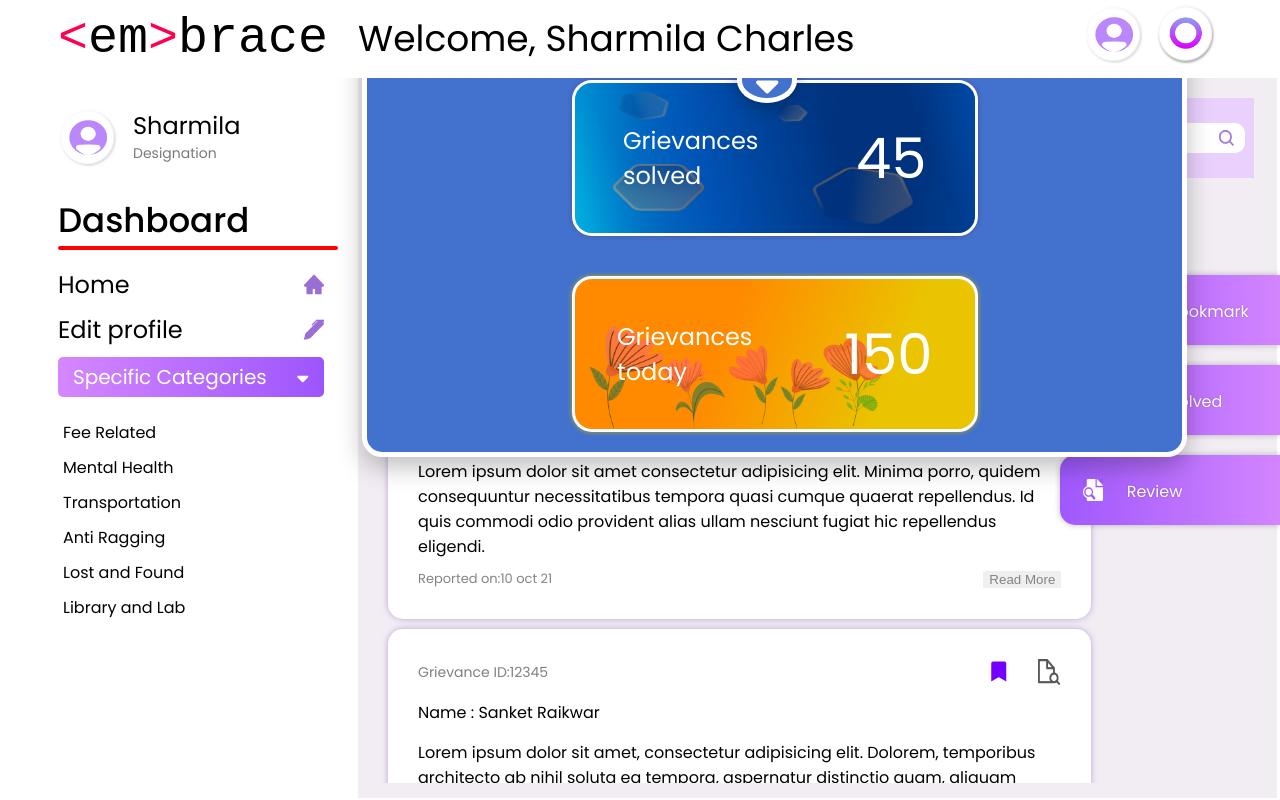
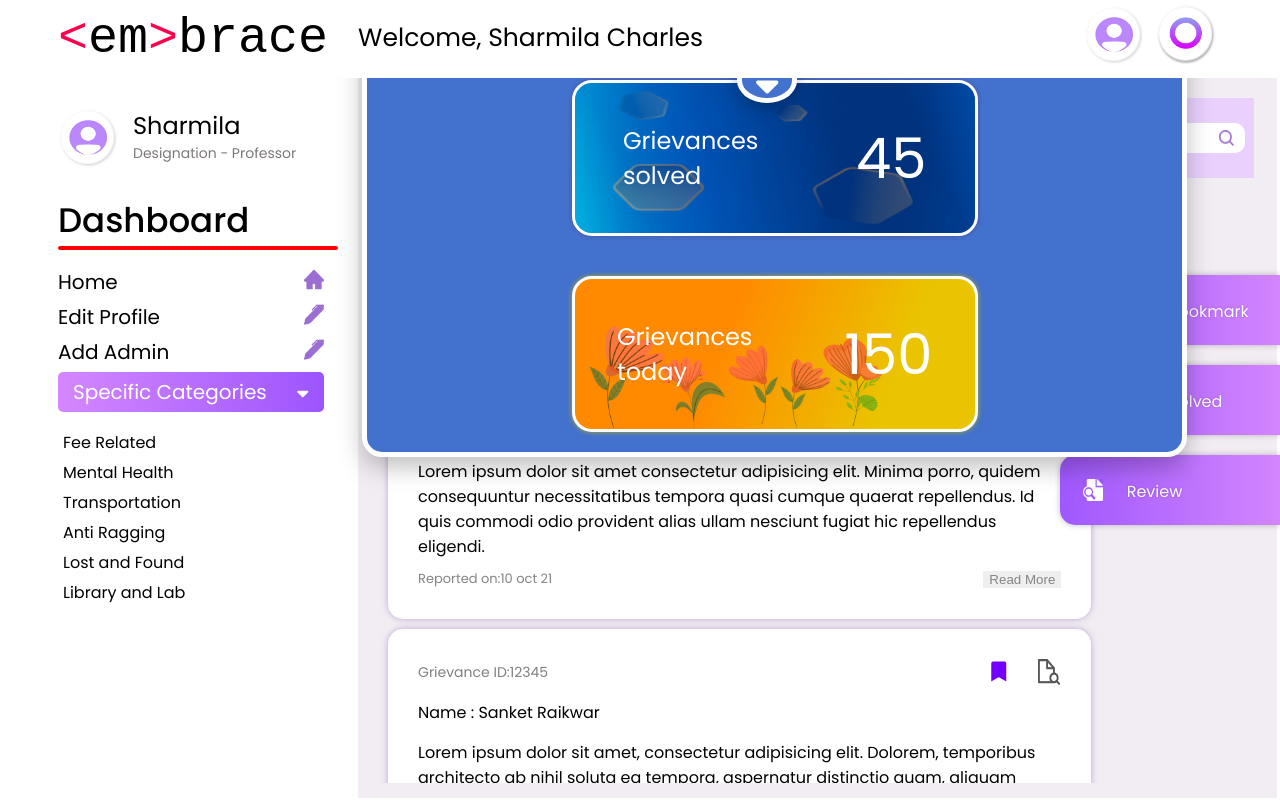
Before and after one commit to Shashank1902/Student-Grievance-System-Design, a React (Create React App) app: page /admin in a window 1280 px wide. Built offline with nearby package versions, Linux system fonts and the light colour scheme.

Commit message:
Minor changes

```diff
--- a/src/Components/Admin/AdminNavbar/adminnavbar.css
+++ b/src/Components/Admin/AdminNavbar/adminnavbar.css
@@ -21,7 +21,7 @@
 }
 
 .admin-name-container {
-  font-size: 36px;
+  font-size: 25px;
   flex: 3;
   margin-left: 30px;
 }
--- a/src/Components/Admin/AdminSidebar/AdminSidebar.jsx
+++ b/src/Components/Admin/AdminSidebar/AdminSidebar.jsx
@@ -15,7 +15,7 @@ const AdminSidebar = () => {
           </div>
           <div className="sidebar-name-cont">
             <div className="sidebar-name">Sharmila</div>
-            <div className="sidebar-desi">Designation</div>
+            <div className="sidebar-desi">Designation - Professor</div>
           </div>
         </div>
 
@@ -30,7 +30,12 @@ const AdminSidebar = () => {
             <div><img className="sidebar-option-icon" src="assets/Home.png" alt="" /></div>
           </div>
           <div className="sidebar-option">
-            <div className="sidebar-option-name">Edit profile</div>
+            <div className="sidebar-option-name">Edit Profile</div>
+            <div><img className="sidebar-option-icon" src="assets/Edit Profile.png" alt="" /></div>
+          </div>
+
+          <div className="sidebar-option">
+            <div className="sidebar-option-name">Add Admin</div>
             <div><img className="sidebar-option-icon" src="assets/Edit Profile.png" alt="" /></div>
           </div>
 
--- a/src/Components/Admin/AdminSidebar/adminsidebar.css
+++ b/src/Components/Admin/AdminSidebar/adminsidebar.css
@@ -44,11 +44,11 @@
     display: flex;
     justify-content: space-between;
     align-items: flex-end;
-    margin: 10px 0;
+    margin: 5px 0;
 }
 
 .sidebar-option-name{
-    font-size: 24px;
+    font-size: 20px;
 }
 
 .sidebar-option-icon {
@@ -81,9 +81,9 @@
 .specific-cat-cont{
     font-family: "Poppins";
     font-size: 16px;
-    padding-top: 5px;
+    margin-bottom: 5px;
     width: 70%;
-    height: 30px;
+    height: 25px;
     border-radius: 7px;
     padding-left: 5px;
 }
@@ -92,5 +92,5 @@
     background: #D385FE;
     color: rgb(255, 255, 255);
     cursor: pointer;
-    border: solid 2px red;
+    /* border: solid 2px red; */
 }
```
Also changed, not shown: src/Components/TopNavbar/topnavbar.css (line endings or trailing spaces).
